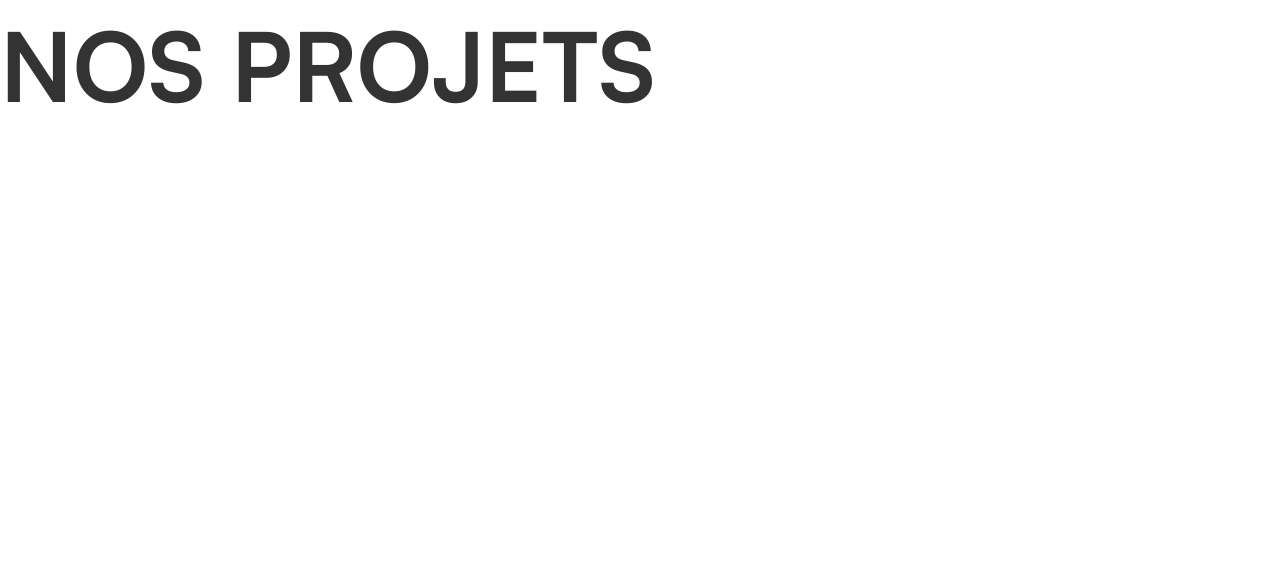
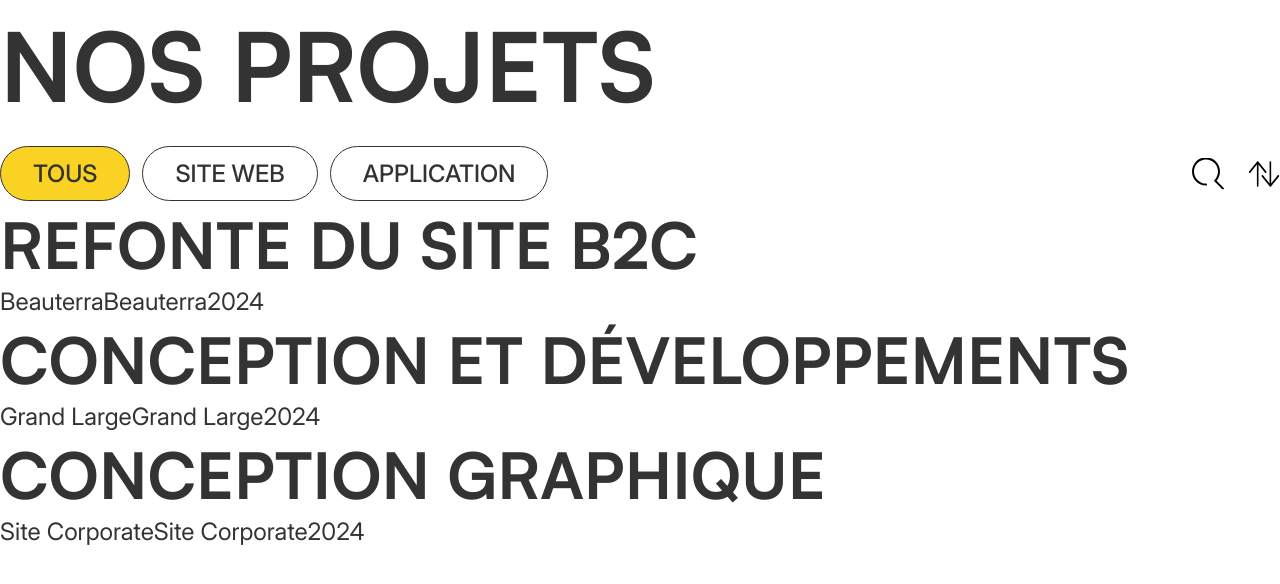
Before and after one commit to ambrekouitini/digiportal, a React (Create React App) app: page /projects in a window 1280 px wide. Shown: the top 584 px of the page. Built offline with nearby package versions, Linux system fonts and the light colour scheme.

Commit message:
:construction: Projects page in progress

```diff
--- /dev/null
+++ b/src/components/projects/content.js
@@ -0,0 +1,23 @@
+import React from 'react';
+import '../../styles/projects/content.scss';
+
+import ProjectCard from '../use/projectCard.js';
+
+const Content = ({ projects }) => {
+    return (
+        <div className="content">
+            {projects.map((project, index) => (
+                <ProjectCard
+                    key={index}
+                    title={project.title}
+                    brand={project.brand}
+                    year={project.year}
+                    type={project.type}
+                    route={project.route}
+                />
+            ))}
+        </div>
+    );
+};
+
+export default Content;
--- a/src/components/projects/header.js
+++ b/src/components/projects/header.js
@@ -1,14 +1,42 @@
-import { useState } from 'react';
-import '../../styles/header.scss';
+import React, { useEffect } from 'react';
+import '../../styles/projects/header.scss';
 
-const Header = () => {
+// Images
+import search from '../../assets/images/search.svg';
+import sort from '../../assets/images/sort.svg';
 
+const Header = ({ selectedCategory, setSelectedCategory }) => {
+    const changeState = (category) => {
+        setSelectedCategory(category);
+    }
 
-return (
-    <div className="header">
+    useEffect(() => {
+        const spans = document.querySelectorAll('.order span');
+        spans.forEach(span => {
+            if (span.textContent === selectedCategory) {
+                span.style.backgroundColor = '#F9D224';
+            } else {
+                span.style.backgroundColor = 'white';
+            }
+        });
+    }, [selectedCategory]);
 
-    </div>
-  );
+    return (
+        <div className="header">
+            <h1>Nos projets</h1>
+            <div className="navigation">
+                <div className="order">
+                    <span onClick={() => changeState('Tous')}>Tous</span>
+                    <span onClick={() => changeState('Site web')}>Site web</span>
+                    <span onClick={() => changeState('Application')}>Application</span>
+                </div>
+                <div className="search">
+                    <img src={search} alt="search" />
+                    <img src={sort} alt="sort" />
+                </div>
+            </div>
+        </div>
+    );
 };
 
 export default Header;
--- /dev/null
+++ b/src/components/use/projectCard.js
@@ -0,0 +1,20 @@
+import '../../styles/use/project.scss';
+
+const Project = ({ key, title, brand, year, type, route }) => {
+
+
+return (
+    <div className='projectCard'>
+        <div className='projectContent'>
+            <div>
+                <h3>{title}</h3>
+                <span>{brand}</span>
+                <span>{brand}</span>
+                <span>{year}</span>
+            </div>
+        </div>
+    </div>
+  );
+};
+
+export default Project;
--- a/src/pages/home.js
+++ b/src/pages/home.js
@@ -16,6 +16,7 @@ import Initiatives from '../components/home/Initiatives';
 const App = () => {
   return (
     <div>
+      <ScrollProvider />
       <HeroBanner />
       <RevealText />
       <Projects />
--- a/src/pages/projects.js
+++ b/src/pages/projects.js
@@ -1,11 +1,46 @@
 // projects.js
-import React from 'react';
 
+import React, { useState } from 'react';
+import Header from '../components/projects/header';
+import Content from '../components/projects/content';
 
-const App = () => {
-  return (
-    <h1>Nos projets</h1>
-  );
+const ProjectsPage = () => {
+    const [selectedCategory, setSelectedCategory] = useState('Tous');
+
+    const projects = [
+        {
+            title: 'Refonte du site B2C',
+            brand: 'Beauterra',
+            year: 2024,
+            type: 'Site web',
+            route: '/beauterra',
+        },
+        {
+            title: 'Conception et développements',
+            brand: 'Grand Large',
+            year: 2024,
+            type: 'Application',
+            route: '/grandlarge',
+        },
+        {
+            title: 'Conception graphique',
+            brand: 'Site Corporate',
+            year: 2024,
+            type: 'Site web',
+            route: '/sitecorporate',
+        }
+    ];
+
+    const filteredProjects = selectedCategory === 'Tous'
+        ? projects
+        : projects.filter(project => project.type === selectedCategory);
+
+    return (
+        <div>
+            <Header selectedCategory={selectedCategory} setSelectedCategory={setSelectedCategory} />
+            <Content projects={filteredProjects} />
+        </div>
+    );
 };
 
-export default App;
+export default ProjectsPage;
--- /dev/null
+++ b/src/styles/projects/header.scss
@@ -0,0 +1,42 @@
+@use "../style" as style;
+@use "../reset";
+
+.header{
+    @include style.flex();
+    align-items: flex-start;
+    flex-direction: column;
+    max-width: 1280px;
+    margin: auto;
+    gap: 16px;
+
+    .navigation{
+        @include style.flex();
+        width: 100%;
+
+        .order{
+            @include style.flex();
+            gap: 12px;
+
+            span{
+                @include style.textS();
+                font-weight: 500;
+                text-transform: uppercase;
+                border-radius: 40px;
+                padding: 12px 32px;
+                border: 1px solid style.$gray;
+                cursor: pointer;
+            }
+        }
+
+        .search{
+            @include style.flex();
+            gap: 24px;
+
+            img{
+                width: 32px;
+                height: 32px;
+                object-fit: cover;
+            }
+        }
+    }
+}
```
Also changed, not shown: src/assets/images/search.svg (added), src/assets/images/sort.svg (added), src/styles/projects/content.scss (added).
